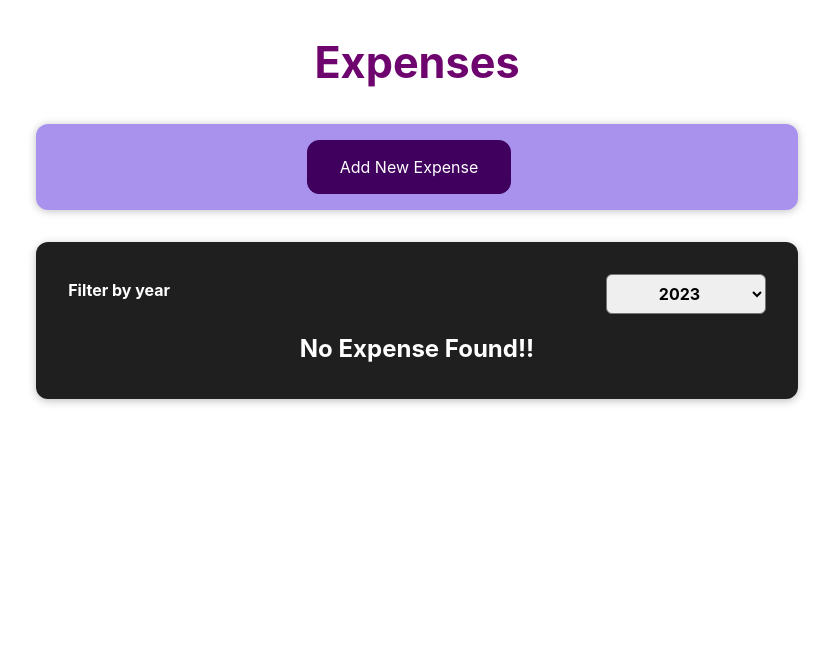
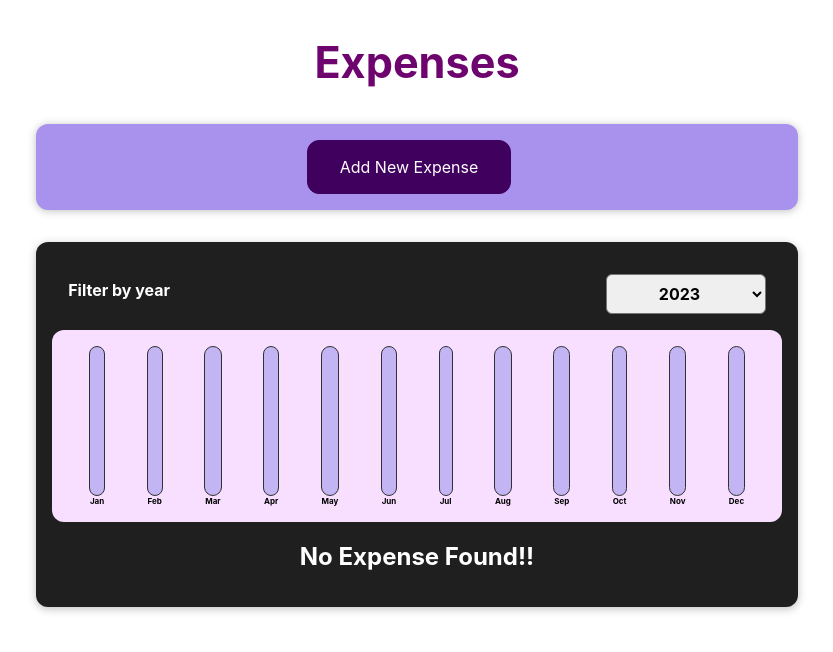
Before and after one commit to manupuranic/first-react-app, a React (Create React App) app: page / in a window 1280 px wide. Shown: the top 652 px of the page, without its empty margins (223-1056 px from the left). Built offline with nearby package versions, Linux system fonts and the light colour scheme.

Commit message:
Developing Chart

```diff
--- /dev/null
+++ b/src/components/Chart/Chart.css
@@ -0,0 +1,9 @@
+.chart {
+  padding: 1rem;
+  border-radius: 12px;
+  background-color: #f8dfff;
+  text-align: center;
+  display: flex;
+  justify-content: space-around;
+  height: 10rem;
+}
--- /dev/null
+++ b/src/components/Chart/Chart.js
@@ -0,0 +1,23 @@
+import React from "react";
+import "./Chart.css";
+import ChartBar from "./ChartBar";
+
+const Chart = (props) => {
+  const dataPointValues = props.dataPoints.map((dataPoint) => dataPoint.value);
+  const totalMaximum = Math.max(...dataPointValues);
+
+  return (
+    <div className="chart">
+      {props.dataPoints.map((dataPoint) => (
+        <ChartBar
+          key={dataPoint.label}
+          value={dataPoint.value}
+          maxVal={totalMaximum}
+          label={dataPoint.label}
+        />
+      ))}
+    </div>
+  );
+};
+
+export default Chart;
--- /dev/null
+++ b/src/components/Chart/ChartBar.css
@@ -0,0 +1,30 @@
+.chart-bar {
+  height: 100%;
+  display: flex;
+  flex-direction: column;
+  align-items: center;
+}
+
+.chart-bar__inner {
+  height: 100%;
+  width: 100%;
+  border: 1px solid #313131;
+  border-radius: 12px;
+  background-color: #c3b4f3;
+  overflow: hidden;
+  display: flex;
+  flex-direction: column;
+  justify-content: flex-end;
+}
+
+.chart-bar__fill {
+  background-color: #4826b9;
+  width: 100%;
+  transition: all 0.3s ease-out;
+}
+
+.chart-bar__label {
+  font-weight: bold;
+  font-size: 0.5rem;
+  text-align: center;
+}
--- /dev/null
+++ b/src/components/Chart/ChartBar.js
@@ -0,0 +1,22 @@
+import React from "react";
+import "./ChartBar.css";
+
+const ChartBar = (props) => {
+  let barFillHeight = "0%";
+  if (props.maxVal > 0) {
+    barFillHeight = Math.round((props.value / props.maxVal) * 100) + "%";
+  }
+
+  return (
+    <div className="chart-bar">
+      <div className="chart-bar__inner">
+        <div
+          className="chart-bar__fill"
+          style={{ height: barFillHeight }}></div>
+      </div>
+      <div className="chart-bar__label">{props.label}</div>
+    </div>
+  );
+};
+
+export default ChartBar;
--- /dev/null
+++ b/src/components/Expenses/ExpenseChart.js
@@ -0,0 +1,28 @@
+import React from "react";
+import Chart from "../Chart/Chart";
+
+const ExpenseChart = (props) => {
+  const chartDataPoints = [
+    { label: "Jan", value: 0 },
+    { label: "Feb", value: 0 },
+    { label: "Mar", value: 0 },
+    { label: "Apr", value: 0 },
+    { label: "May", value: 0 },
+    { label: "Jun", value: 0 },
+    { label: "Jul", value: 0 },
+    { label: "Aug", value: 0 },
+    { label: "Sep", value: 0 },
+    { label: "Oct", value: 0 },
+    { label: "Nov", value: 0 },
+    { label: "Dec", value: 0 },
+  ];
+
+  for (const expense of props.expenses) {
+    const expenseMonth = expense.date.getMonth();
+    chartDataPoints[expenseMonth].value += +expense.amount;
+  }
+  console.log(chartDataPoints);
+  return <Chart dataPoints={chartDataPoints} />;
+};
+
+export default ExpenseChart;
--- a/src/components/Expenses/Expenses.js
+++ b/src/components/Expenses/Expenses.js
@@ -2,6 +2,7 @@
 import ExpenseFilter from "./ExpenseFilter";
 import { useState } from "react";
 import ExpenseList from "./ExpenseList";
+import ExpenseChart from "./ExpenseChart";
 import "./Expenses.css";
 
 const Expenses = (props) => {
@@ -22,6 +23,7 @@
         selected={selectedYear}
         onChangeFilter={changeFilterHandler}
       />
+      <ExpenseChart expenses={filteredExpenses} />
       <ExpenseList items={filteredExpenses} />
     </Card>
   );
--- a/src/components/NewExpense/ExpenseForm.js
+++ b/src/components/NewExpense/ExpenseForm.js
@@ -64,7 +64,9 @@
         </div>
       </div>
       <div className="new-expense__actions">
-        <button onClick={cancelFormHandler}>Cancel</button>
+        <button type="button" onClick={cancelFormHandler}>
+          Cancel
+        </button>
         <button type="submit">Add Expense</button>
       </div>
     </form>
```
